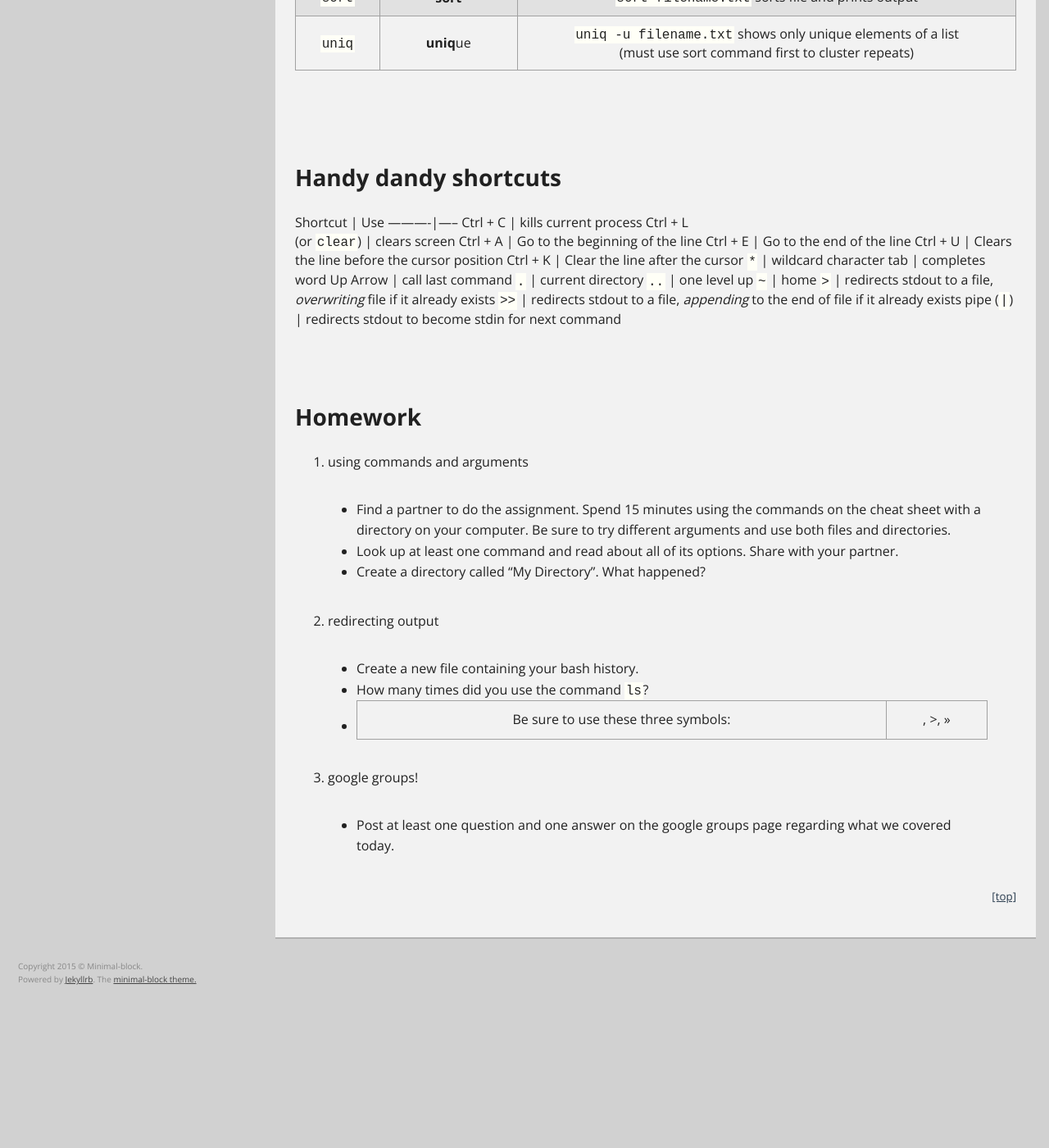
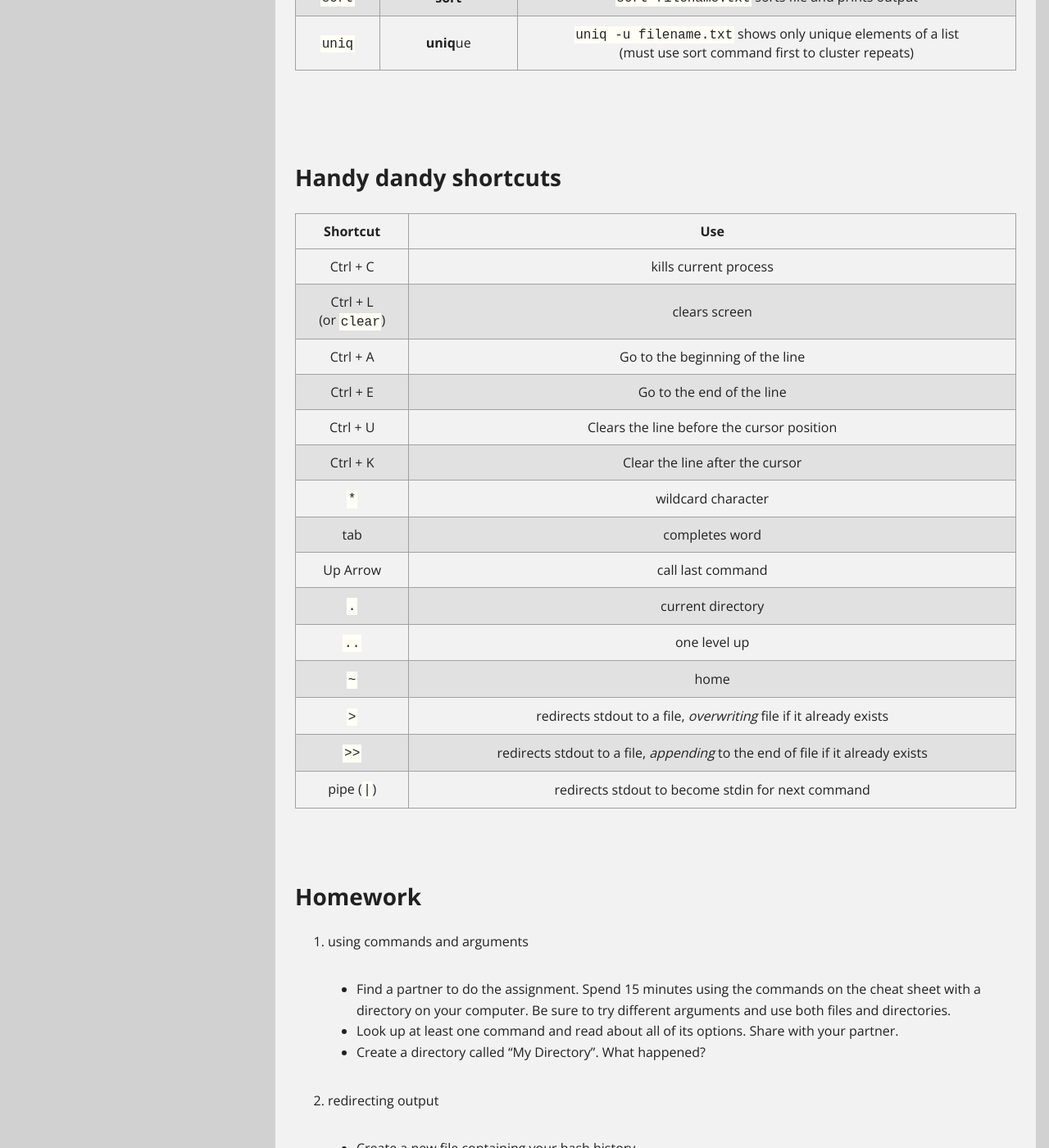
Before and after one commit to CCBBatUT/Biocomputing_Spring2016, a Jekyll site: the page built from _posts/2016-01-27-unix.md, in a window 1280 px wide and 1400 px high, scrolled down 5827 px. Shown: the whole window at 82% size. Built offline with Jekyll 4.4.1, drawn with Linux system fonts in a browser that asks for light colours; before the commit the page ends 7060 px from its top, so only the background shows below that.

Commit message:
lesson update

```diff
--- a/_posts/2016-01-27-unix.md
+++ b/_posts/2016-01-27-unix.md
@@ -140,8 +140,9 @@ Command | Translation | Examples
 <br>
 
 ### Handy dandy shortcuts
-Shortcut | Use
-----------|-----
+
+Shortcut | Use|
+----------|-----|
 Ctrl + C | kills current process
 Ctrl + L <br> (or `clear`) | clears screen
 Ctrl + A | Go to the beginning of the line
@@ -160,6 +161,7 @@ pipe (<code>&#124;</code>) | redirects stdout to become stdin for next command
 
 <br>
 ### Homework
+
 1. using commands and arguments
 	- Find a partner to do the assignment. Spend 15 minutes using the commands on the cheat sheet
 with a directory on your computer. Be sure to try different arguments and use both files and directories.
```
